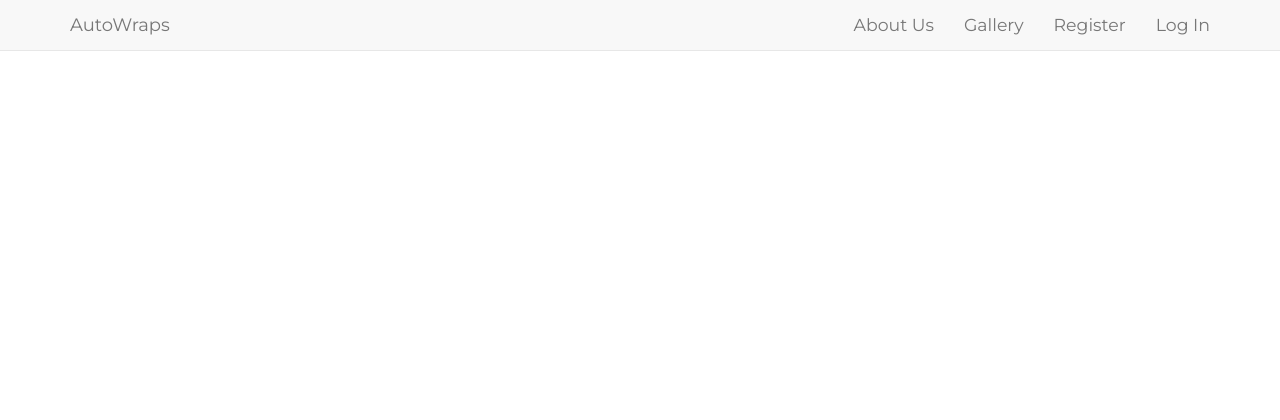
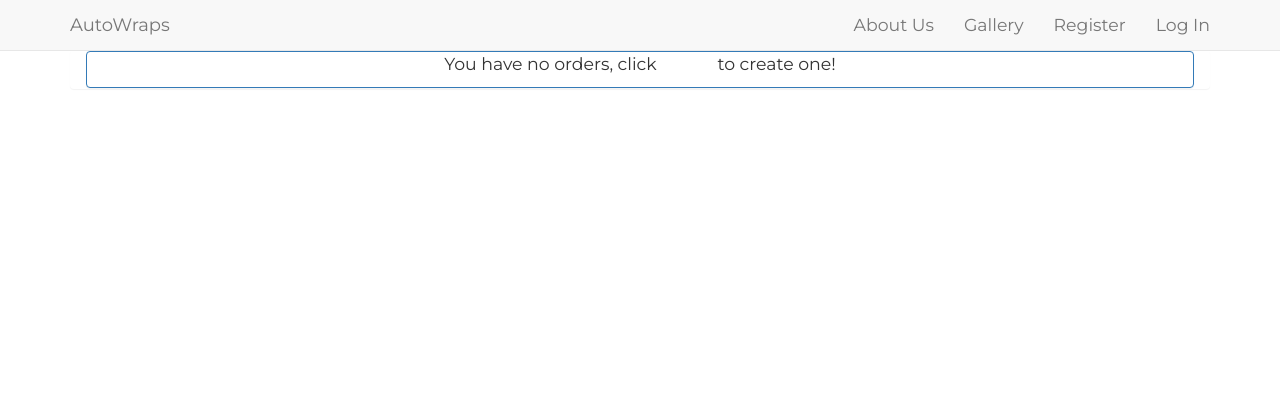
Before and after one commit to 99ron/django_milestone, a Django app: template orders/templates/orders.html in a window 1280 px wide. Shown: the top 420 px of the page. Run offline with Django 3.2, Linux system fonts and the light colour scheme; the template is opened without the code that fills it, so the values that code supplies are empty; some libraries are stand-ins or nearby versions.

Commit message:
orders.html: Added div container for background image/pattern. urls: expanded on .views to be order.views . views: Removed unecessary query which was never used.

```diff
--- a/orders/templates/orders.html
+++ b/orders/templates/orders.html
@@ -4,11 +4,12 @@
 
 {% block content %}
 
+<div class="background-order-page">
     <div class="container">
-
+        {% if orders %}
             {% for order in orders %}
 
-    <div class="col-xs-12 panel panel-group">
+            <div class="panel panel-group order-panel-container">
 
                 <div class="panel panel-primary">
 
@@ -16,13 +17,13 @@
 
                         <div class="panel-body order-panel-body">
 
-                    <a href="#{{ order.service_id }}" class="btn btn-primary pull-left" data-toggle="collapse">Show More</a>
+                            <a href="#{{ order.service_id }}" class="btn btn-primary pull-left" data-toggle="collapse"> Show More </a>
 
                             <a href="#" type="submit" class="btn btn-success pull-right"><i class="fas fa-shopping-cart" aria-hidden="true"></i> Pay </a>
 
                             <p class="pull-right order-total-price">Total Price: <strong>{{ order.service_id.total_price }}</strong></p>
 
-                    <div id="{{ order.service_id }}" class="collapse">
+                            <div id="{{ order.service_id }}" class="collapse row">
 
                             <div class="col-xs-12 order-list-table">
 
@@ -89,10 +90,26 @@
 
             {% endfor %}
 
+        {% else %}
+
+            <div class="col-xs-12 panel panel-group">
+
+                <div class="panel panel-primary text-center order-container">
+                    <div class="order-nothing">
+                        <p> You have no orders, click <a href="{% url 'quotes' %}" class=""> "here" </a> to create one!</p>
+                    </div>
                 </div>
 
-    <!--This checks if there's more than 1 page worth of results and if so it will  -->
+            </div>
+
+        {% endif %}
+
+    </div>
+
+    <div class="pagination-container">
+    <!--This checks if there's more than 1 page worth of results  -->
     {% if orders.has_other_pages %}
+
         <ul class="pagination">
         {% if orders.has_previous %}
           <li><a href="?page={{ orders.previous_page_number }}">&laquo;</a></li>
@@ -113,7 +130,9 @@
         {% else %}
           <li class="disabled"><span>&raquo;</span></li>
         {% endif %}
+        </ul>
 
-      </ul>
     {% endif %}
+    </div>
+</div>
 {% endblock %}
--- a/orders/urls.py
+++ b/orders/urls.py
@@ -1,5 +1,5 @@
 from django.conf.urls import url, include
-from .views import view_order, delete_order
+from orders.views import view_order, delete_order
 
 urlpatterns = [
     url(r'^view/$', view_order, name='orders'),
--- a/orders/views.py
+++ b/orders/views.py
@@ -8,7 +8,6 @@ from products.models import Services
 from profiles.models import UserProfile
 
 ol = OrderList.objects.all()
-#os = ol.filter(service_id__optional_service__isnull=False)
 
 # Orders page views.
 
```
Lines whose indentation alone changed are shown as unchanged.
